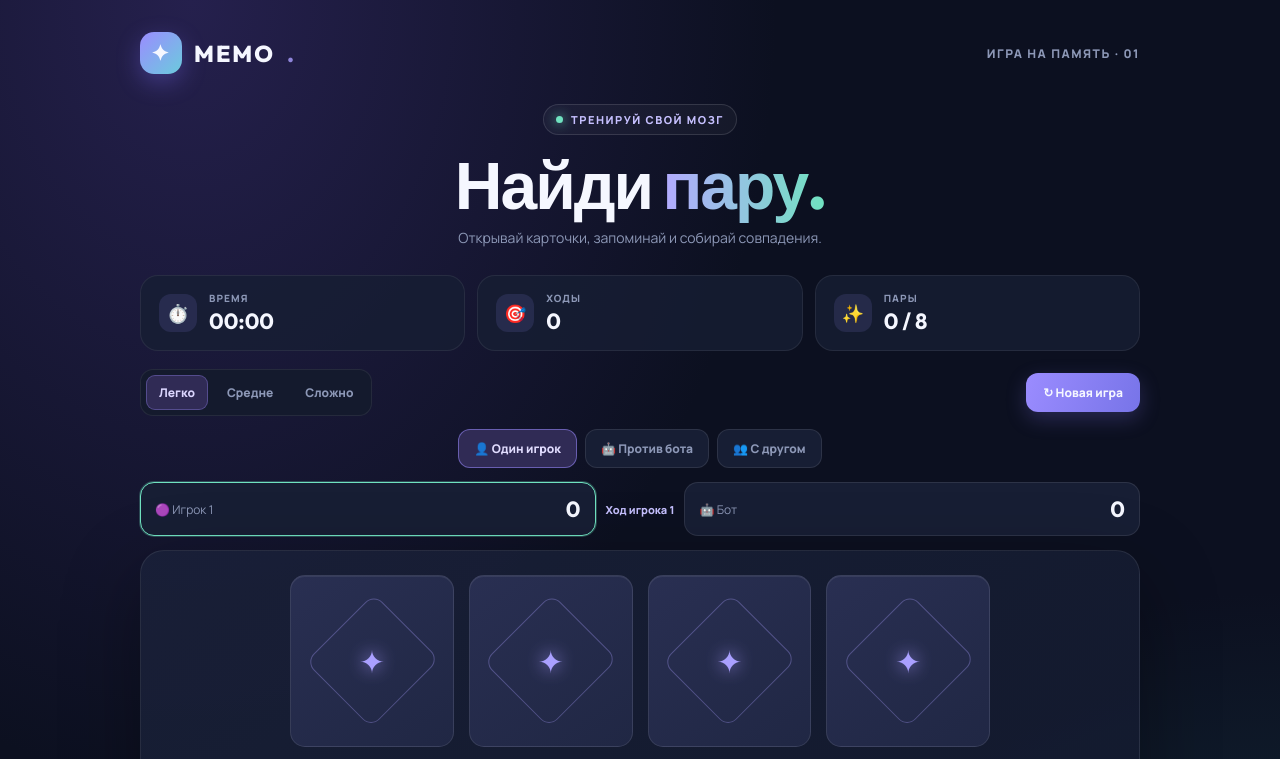
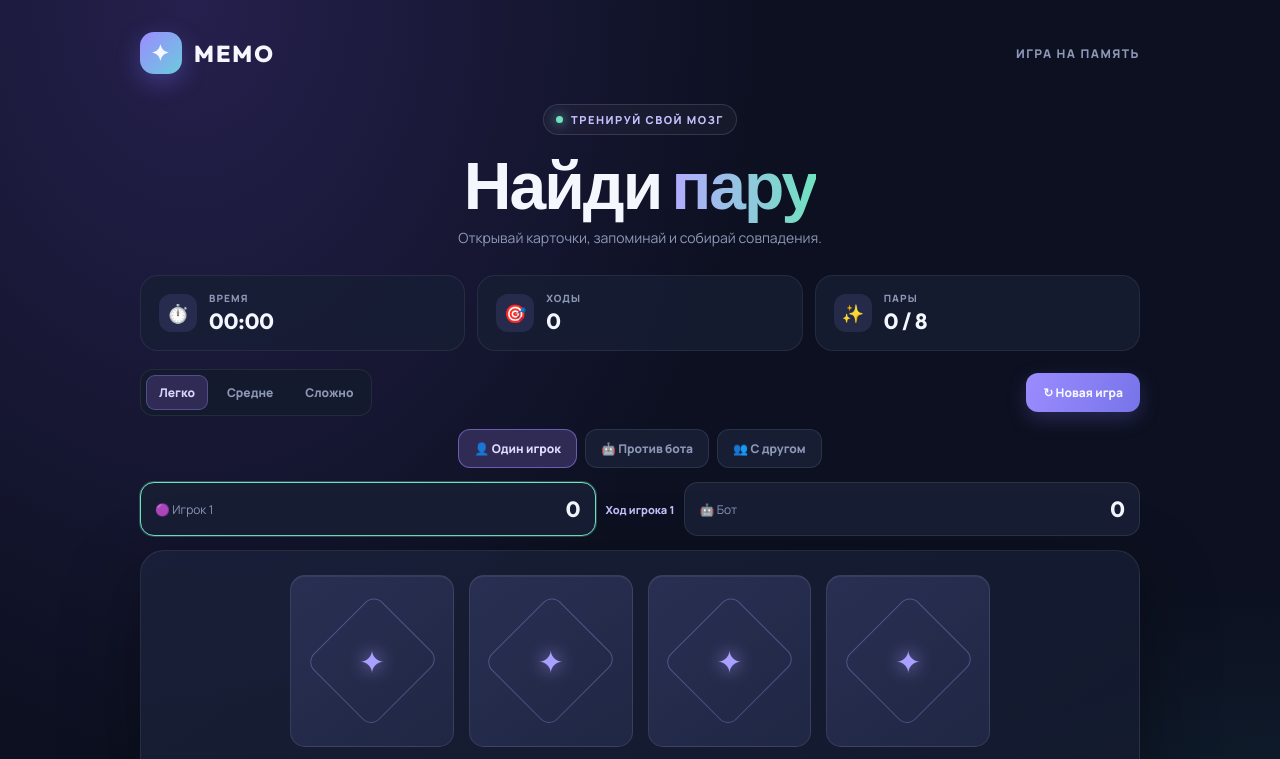
Before and after one commit to dnjrn121/memo_game, a plain HTML site: page index.html in a window 1280 px wide. Shown: the top 759 px of the page. Drawn offline with Linux system fonts and the light colour scheme.

Commit message:
Add files via upload

```diff
--- a/index.html
+++ b/index.html
@@ -30,10 +30,11 @@ button{font:inherit;cursor:pointer;border:0;color:inherit}.app{width:min(100%,10
 </head>
 <body>
 <main class="app">
-  <header class="top"><div class="brand"><div class="brand-mark">✦</div>MEMO<span style="color:#8f85db">.</span></div><div class="top-tag">ИГРА НА ПАМЯТЬ · 01</div></header>
-  <section class="hero"><div class="eyebrow"><i class="dot"></i> ТРЕНИРУЙ СВОЙ МОЗГ</div><h1>Найди <span>пару.</span></h1><p class="subtitle">Открывай карточки, запоминай и собирай совпадения.</p></section>
+  <header class="top"><div class="brand"><div class="brand-mark">✦</div>MEMO</div><div class="top-tag">ИГРА НА ПАМЯТЬ</div></header>
+  <section class="hero"><div class="eyebrow"><i class="dot"></i> ТРЕНИРУЙ СВОЙ МОЗГ</div><h1>Найди <span>пару</span></h1><p class="subtitle">Открывай карточки, запоминай и собирай совпадения.</p></section>
   <section class="stats">
-    <div class="stat"><div class="stat-icon">⏱️</div><div><div class="stat-label">ВРЕМЯ</div><div class="stat-value" id="time">00:00</div></div></div>
+    <div class="stat"><div class="stat-icon">⏱️</div>
+    <div><div class="stat-label">ВРЕМЯ</div><div class="stat-value" id="time">00:00</div></div></div>
     <div class="stat"><div class="stat-icon">🎯</div><div><div class="stat-label">ХОДЫ</div><div class="stat-value" id="moves">0</div></div></div>
     <div class="stat"><div class="stat-icon">✨</div><div><div class="stat-label">ПАРЫ</div><div class="stat-value" id="pairs">0 / 8</div></div></div>
   </section>
@@ -49,7 +50,7 @@ button{font:inherit;cursor:pointer;border:0;color:inherit}.app{width:min(100%,10
     <div class="player" id="player2"><span id="player2name">🤖 Бот</span><strong id="score2">0</strong></div>
   </section>
   <section class="board-wrap"><div class="board" id="board" aria-label="Игровое поле"></div><div class="status"><span id="message">Найди все одинаковые пары</span><span><strong id="percent">0%</strong> завершено</span></div><div class="progress"><div class="progress-fill" id="progress"></div></div></section>
-  <div class="footer">Сделано для хорошей <b>памяти</b> · Удачи!</div>
+
 </main>
 <div class="overlay" id="overlay"><div class="modal"><div class="trophy">🏆</div><h2>Отличная игра!</h2><p>Ты нашёл все пары. Попробуешь побить свой результат?</p><div class="result"><div><strong id="final-time">00:00</strong><small>ВРЕМЯ</small></div><div><strong id="final-moves">0</strong><small>ХОДЫ</small></div></div><button class="new-game" id="again">Играть ещё раз ↗</button></div></div>
 <script>
```
